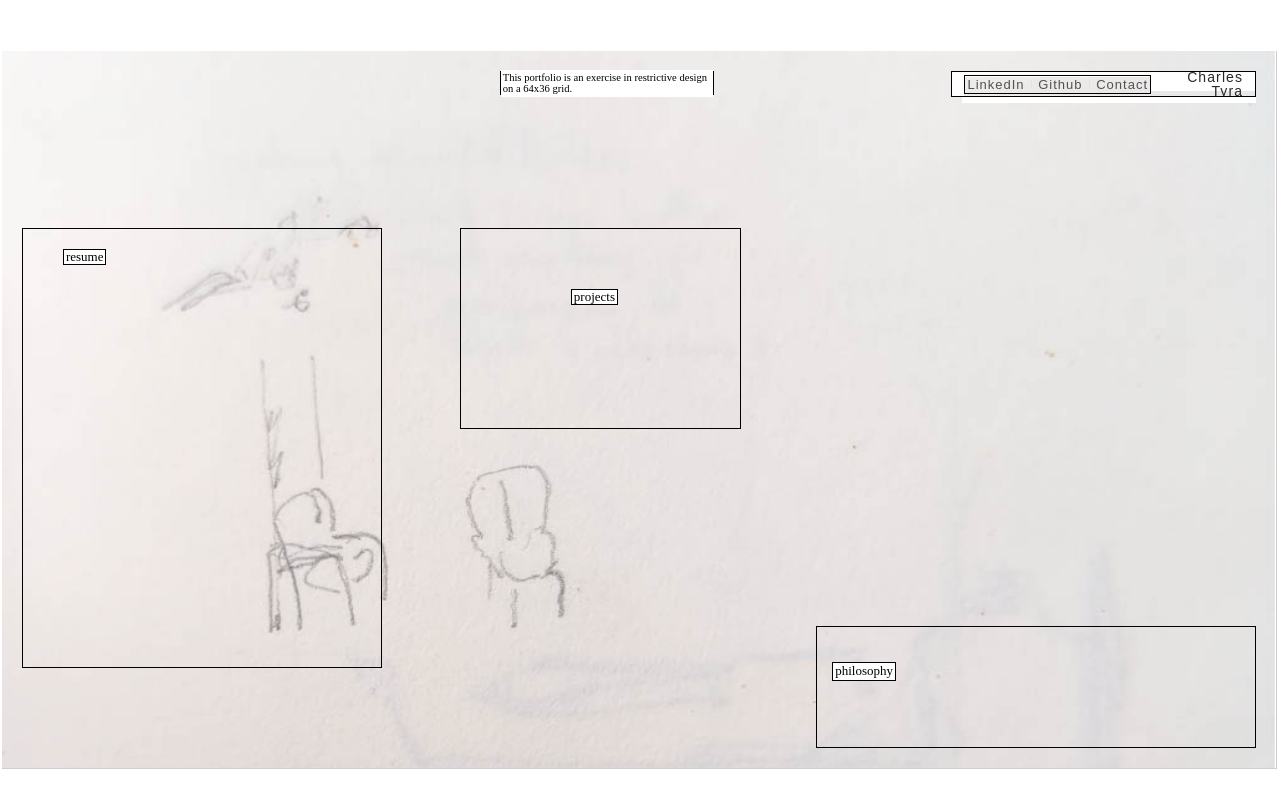
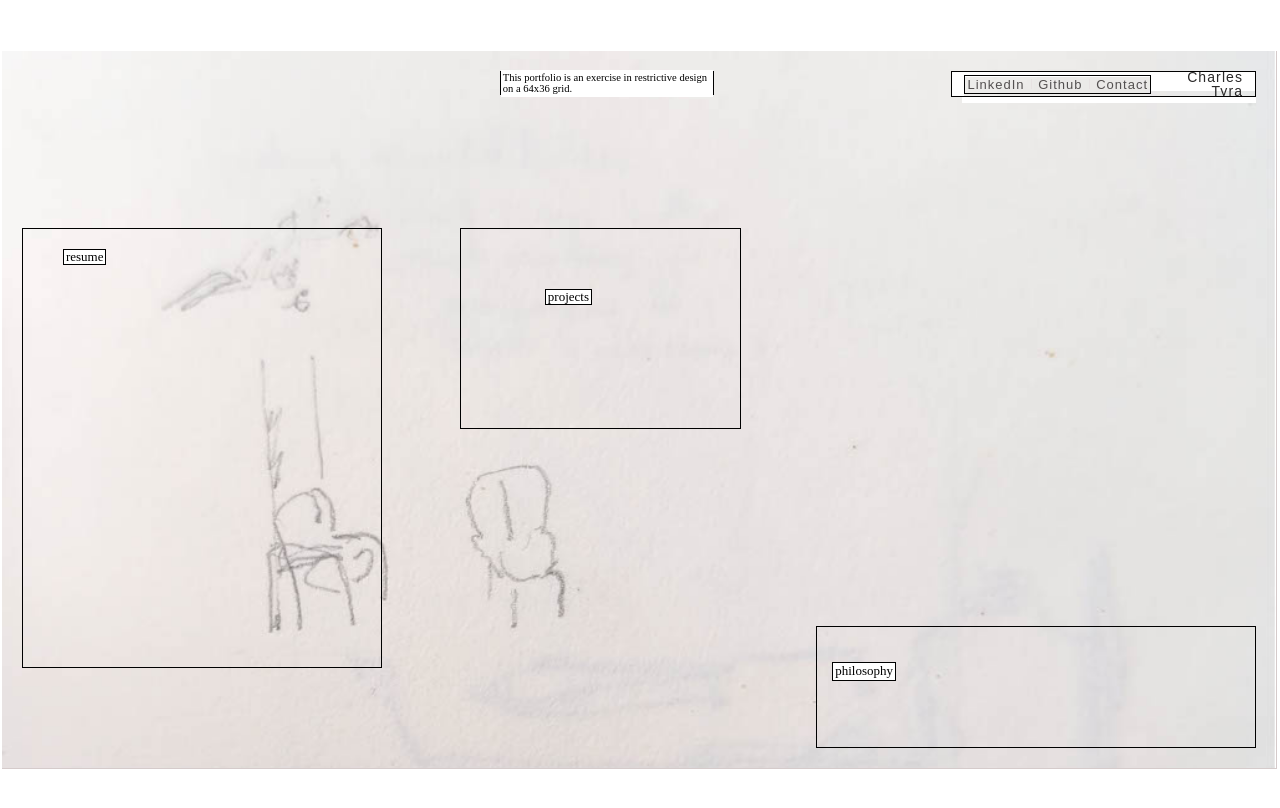
Before and after one commit to charles-tyra/portfolio, a React (Create React App) app: page / in a window 1280 px wide. Shown: the top 808 px of the page. Built offline with nearby package versions, Linux system fonts and the light colour scheme; a web font is replaced by a local one.

Commit message:
Projects plate shift

```diff
--- a/src/components/Hoverable/Hoverable.css
+++ b/src/components/Hoverable/Hoverable.css
@@ -52,7 +52,7 @@
 
 #projects {
    top: 60px;
-   left: 110px;
+   left: 84px;
 }
 
 #resume-div {
```
